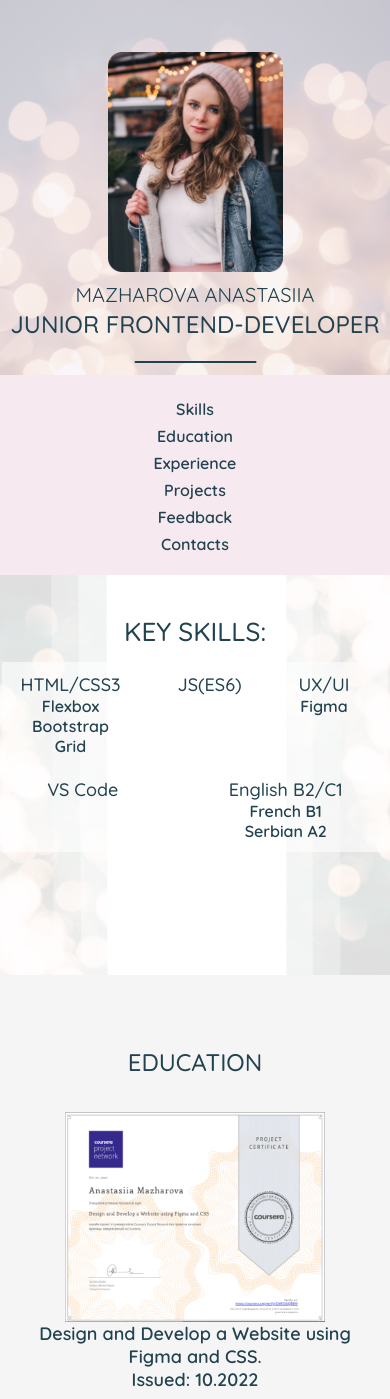
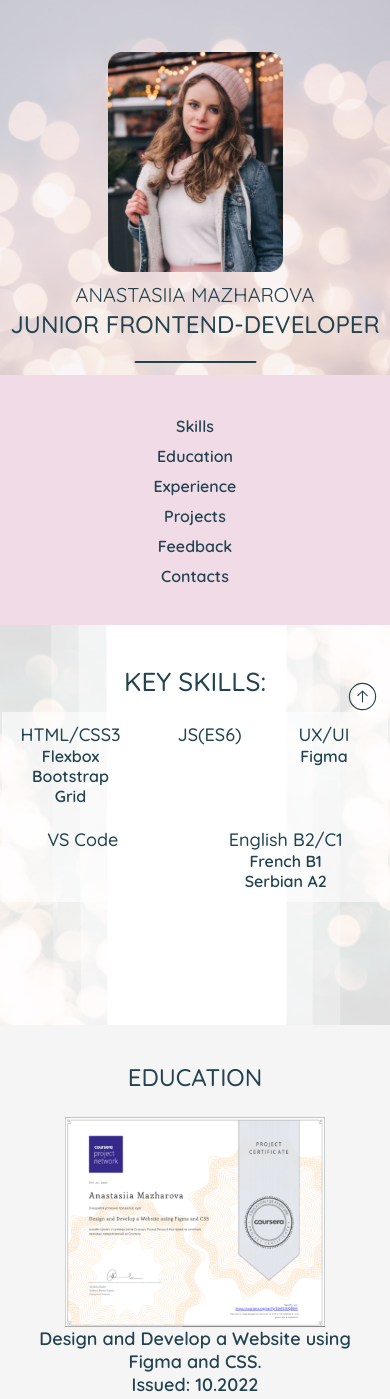
Before and after one commit to MazharovaA/CV, a plain HTML site: page index.html in a window 390 px wide. Shown: the top 1399 px of the page. Drawn offline with nearby package versions, Linux system fonts and the light colour scheme.

Commit message:
Scroll-up btn addition

```diff
--- a/SCSS/style.scss
+++ b/SCSS/style.scss
@@ -144,13 +144,13 @@ flex:1 1 auto;
 li.menu-li{
 
       @media(max-width:968px){
-            padding-top: 10px;
+            padding-top: 15px;
             &:first-child{
                   padding-top:0px;
             }
       }
       @media(max-width:504px){
-            padding-top: 7px;
+            padding-top: 10px;
             &:first-child{
                   padding-top: 0px;
             }
@@ -166,6 +166,9 @@ li.menu-li{
             border:1px solid #21424E;
             border-radius: 30px;
       }
+      @media(max-width:968px){
+            padding: 5px 15px;
+      }
 }
 .education {
       color:#21424E;
@@ -177,6 +180,9 @@ li.menu-li{
             border:1px solid #21424E;
             border-radius: 30px;
             opacity: 1;
+      }
+      @media(max-width:968px){
+            padding: 5px 15px;
       }
 
 }
@@ -191,6 +197,10 @@ li.menu-li{
             border-radius: 30px;
             opacity: 1;
       }
+      @media(max-width:968px){
+            padding: 5px 15px;
+      }
+
 }
 .projects {
       color:#21424E;
@@ -201,6 +211,9 @@ li.menu-li{
             background-color: rgba(228, 217, 223, 0.8);
             border:1px solid #21424E;
             border-radius: 30px;
+      }
+      @media(max-width:968px){
+            padding: 5px 15px;
       }
 }
 .feedback {
@@ -214,6 +227,9 @@ li.menu-li{
             border-radius: 30px;
             opacity: 1;
       }
+      @media(max-width:968px){
+            padding: 5px 15px;
+      }
 }
 .contacts {
       color:#21424E;;
@@ -225,6 +241,9 @@ li.menu-li{
             border:1px solid #21424E;
             border-radius: 30px;
             opacity: 1;
+      }
+      @media(max-width:968px){
+            padding: 5px 15px;
       }
 }
 
@@ -294,10 +313,12 @@ li.menu-li{
       align-items:center;
       position:sticky;
       top:0;
-      z-index: 10;
+      z-index: 50;
       @media(max-width:968px){
-            height:200px;
+            background-color: rgba(241, 219, 230, 1);
+            height:250px;
             position:static;
+            z-index: 50;
       }
 
 
@@ -396,8 +417,11 @@ li.menu-li{
             }
 
       &__title {
-            padding:70px 0 30px 0;
+            padding-top:5px;
             color:#21424E;
+            @media(max-width:968px){
+                  padding:35px 0 20px;
+            }
             }
 }
 
@@ -712,13 +736,16 @@ li.menu-li{
             }
 
       &__title {
-            padding:70px 0 30px 0;
+
             color:#21424E;
+            @media(max-width:968px){
+                  padding:35px 0 20px 0;
+            }
       }
 }
 
 .slider2 {
-      padding-top: 150px;
+      padding-top: 20px;
       @media(max-width:968px){
             padding-top:5px;
       }
@@ -736,9 +763,9 @@ li.menu-li{
       background-size: cover;
       height: 580px;
       width: 100vw;
-      @media(max-width:968px){
+      /*@media(max-width:968px){
             height:500px;
-            }
+            }*/
 
       &__title {
             padding:150px 20px 0 20px;
@@ -750,17 +777,36 @@ li.menu-li{
 
 .slider3{
       padding-top:50px;
+      flex:0 0 auto;
 }
 
 .author {
-      padding:20px 20px 0 20px;
+      padding:20px 30px 0 30px;
       text-align:right;
       font-weight:400;
 }
 
 .titlehide{
-      display:none;
+      opacity: 0;
       @media(max-width:968px){
-            display: block;
+            opacity:100;
             }
 }
+
+#scrollTop{
+      position: fixed;
+      bottom:130px;
+      z-index:5;
+      right:10px;
+      opacity:0;
+      @media(max-width:968px){
+            opacity:100;
+            z-index:0;
+            position:fixed;
+      }
+
+}
+
+.feedb{
+      padding:0 30px;
+}
--- a/index.html
+++ b/index.html
@@ -12,10 +12,10 @@
         <div class="content">
             <div class="page1">
                 <div class="container">
-                    <div class="page1__photo">
+                    <div id="top"  class="page1__photo">
                         <img class = "myphoto" src="IMG/Photo/image 1.png" alt="">
                     </div>
-                    <div class="page1__title">Mazharova Anastasiia</div>
+                    <div class="page1__title">Anastasiia Mazharova</div>
                     <div class="page1__subtitle titleimp">Junior frontend-developer</div>
                     <!--<nav>
                         <ul class="menu" >
@@ -31,7 +31,7 @@
             </div>
             <header class="header">
                 <div class="container">
-                    <ul class="menu" >
+                    <ul  class="menu" >
                         <li class="menu-li"><a class="about" href="#skill">Skills</a></li>
                         <li class="menu-li"><a class="education" href="#edu">Education</a></li>
                         <li class="menu-li"><a class="experience" href="#exp">Experience</a></li>
@@ -72,8 +72,8 @@
             </div>
             <div class="page3">
                 <div class="container">
-                    <div  class="page3__title titleimp titlehide">Education</div>
-                    <div id="edu"class="slider">
+                    <div id="edu" class="page3__title titleimp titlehide">Education</div>
+                    <div class="slider">
                         <div class="slider__item">
                             <img data-lazy="IMG/Certificates/New/Figma_certif new.png"class="photo" alt=''>
                             <div  class="normal text">Design and Develop a Website using Figma and CSS.<br/>
@@ -140,8 +140,8 @@
             </div>
             <div class="page5">
                 <div class="container">
-                    <div class="page5__title titleimp titlehide">Projects</div>
-                    <div id="proj"class="slider2">
+                    <div id="proj"class="page5__title titleimp titlehide">Projects</div>
+                    <div class="slider2">
                         <div class="slider2__item">
                             <a href="https://mazharovaa.github.io/UberEats.github.io/index.html "><img src="IMG/Projects/Stepic_Uber Eats/Ubereats_laptop (2).png" class="photo2" alt=""></a>
                             <a href="https://mazharovaa.github.io/UberEats.github.io/index.html "><div class="normal">Stepik graduation project UberEats.</div></a>
@@ -153,6 +153,7 @@
             </div>
             <div class="page6">
                 <div class="container">
+                    <div class="page6-wrap">
                         <div id="feed" class="page6__title titleimp">Feedback</div>
                         <div class="slider3">
                             <div class="slider2__item">
@@ -163,9 +164,14 @@
                                     ATH AmEx GBT</p>
                             </div>
                         </div>
+                        <div id ="scrollTop" class="showBtn showBtn_hide">
+                            <a class="linkb" href="#top">
+                                <img src="IMG/Icons/ph_arrow-circle-up-thin.svg" alt="">
+                            </a>
                         </div>
                     </div>
-
+                </div>
+            </div>
         </div>
         <footer class="footer">
             <div class="container">
```
Also changed, not shown: CSS/style.css, IMG/Icons/ph_arrow-circle-up-thin.png (added), IMG/Icons/ph_arrow-circle-up-thin.svg (added). Lines whose indentation alone changed are shown as unchanged.
